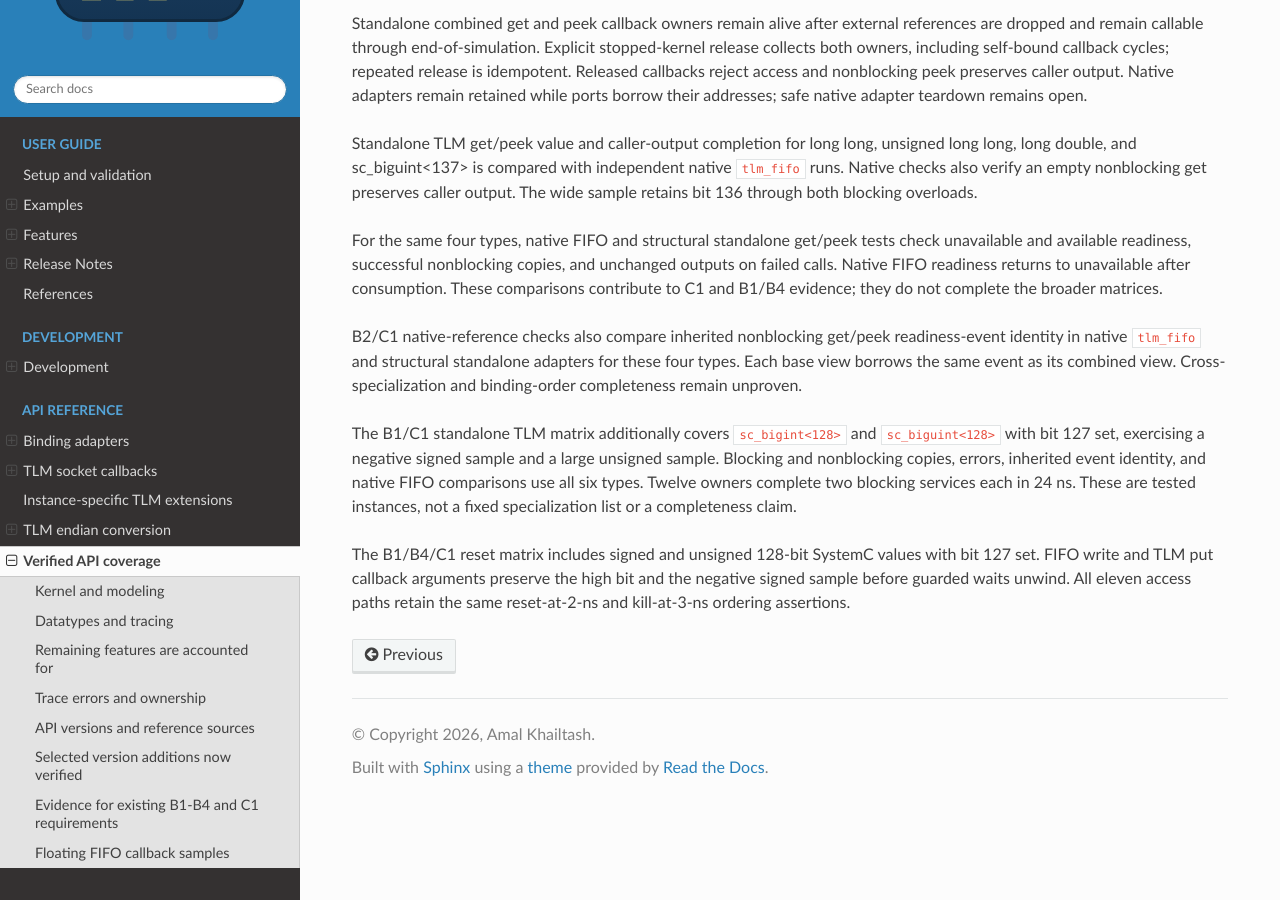
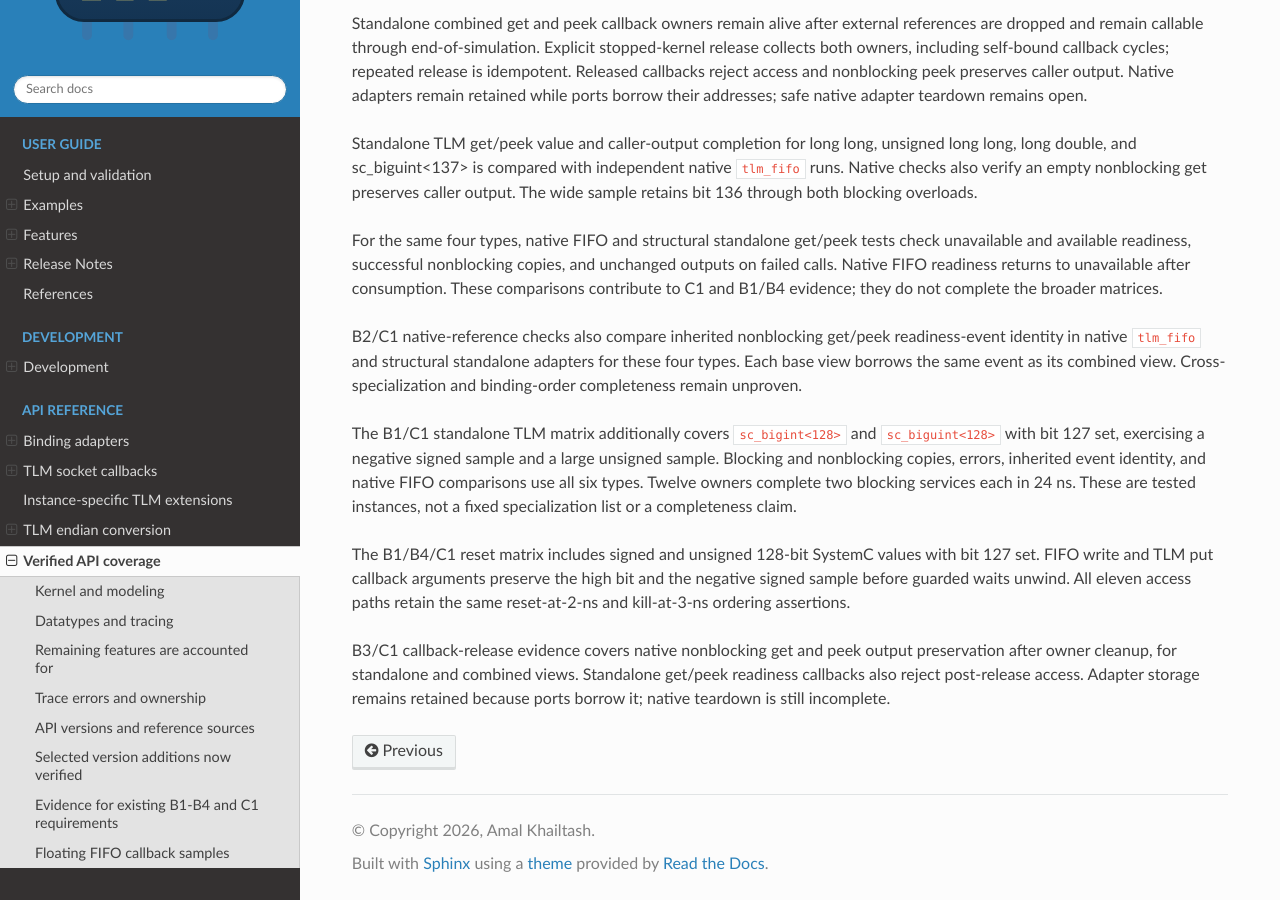
Before and after one commit to amal-khailtash/pysystemc, a Sphinx documentation site: the page built from docs/api/coverage.rst, in a window 1280 px wide and 900 px high, scrolled down 3918 px. Built offline with Sphinx 7.4.7 and the Read the Docs theme 3.1.0, drawn with Linux system fonts in a browser that asks for light colours.

Commit message:
test: verify released TLM get and readiness rejection

```diff
--- a/docs/api/coverage.rst
+++ b/docs/api/coverage.rst
@@ -270,3 +270,8 @@ The B1/B4/C1 reset matrix includes signed and unsigned 128-bit SystemC values
 with bit 127 set. FIFO write and TLM put callback arguments preserve the high
 bit and the negative signed sample before guarded waits unwind. All eleven
 access paths retain the same reset-at-2-ns and kill-at-3-ns ordering assertions.
+
+B3/C1 callback-release evidence covers native nonblocking get and peek output
+preservation after owner cleanup, for standalone and combined views. Standalone
+get/peek readiness callbacks also reject post-release access. Adapter storage
+remains retained because ports borrow it; native teardown is still incomplete.
--- a/docs/intro/features.rst
+++ b/docs/intro/features.rst
@@ -133,6 +133,8 @@ Floating signal read/get_data_ref callbacks reject nonnumeric values, preserve
 sampled storage on rejection and recover for float/double/long double.
 ``release_interface_callbacks()`` releases structural owners and retained results
 after native stop; adapters remain alive and later callbacks reject access.
+Standalone get/peek readiness rejects post-release access, while failed native
+nonblocking get/peek calls preserve caller outputs. Native teardown remains open.
 Guarded structural FIFO read/write and TLM get/put/peek callbacks preserve
 reset/kill cleanup ordering in timed native-process tests.
 Each path covers timed, event, OR/AND, timed-event/list, cycle and counted-cycle
```
Also changed, not shown: CHANGELOG.md (+1 -0 lines), 1 other file.
